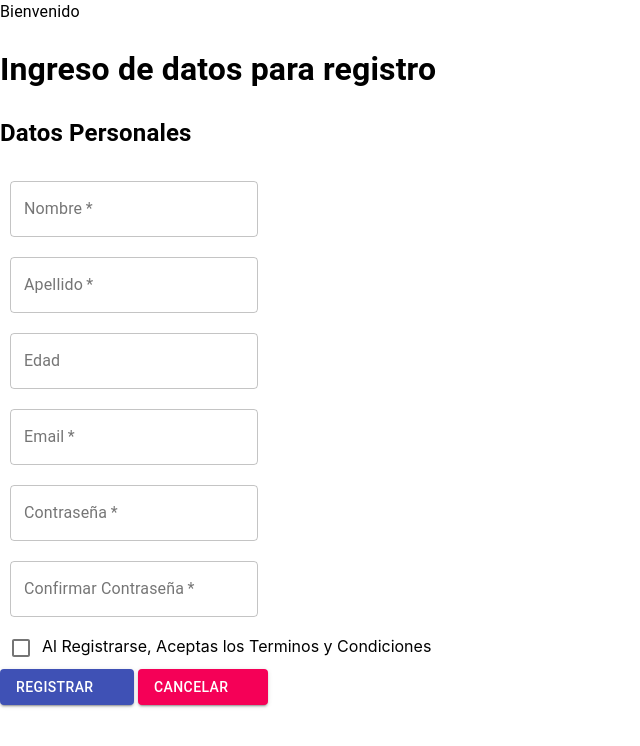
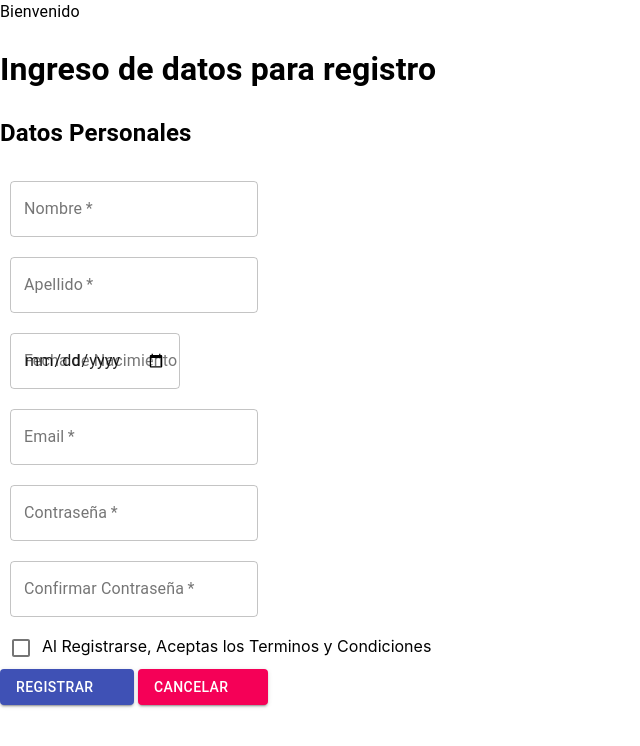
Before and after one commit to racortazarf/Parcial3Cod, a React (Create React App) app: page /regis in a window 1280 px wide. Shown: the top 746 px of the page, without its empty margins (0-640 px from the left). Built offline with nearby package versions, Linux system fonts and the light colour scheme.

Commit message:
se cambia campo de fecha

```diff
--- a/src/component/regis/regis.js
+++ b/src/component/regis/regis.js
@@ -38,6 +38,9 @@ function Regis() {
         window.alert('Los campos de contraseña deben ser iguales');
       } else {
         console.log(textName, textLastName, textAge, textEmail);
+      }
+          if (textAge < 0){
+        window.alert('No puede tener edad negativa');
       }
     }
 
@@ -106,10 +109,10 @@ function Regis() {
         />
         <br />
         <TextField
-          type="number"
+          type="date"
           className={clasess.root}
           id="Edad"
-          label="Edad"
+          label="Fecha de Nacimiento"
           variant="outlined"
           onChange={onChangeAge}
         />
```
